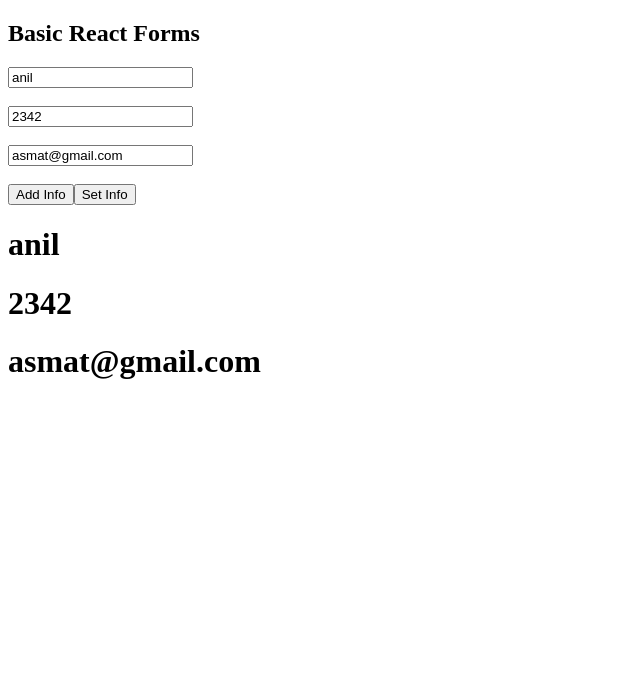
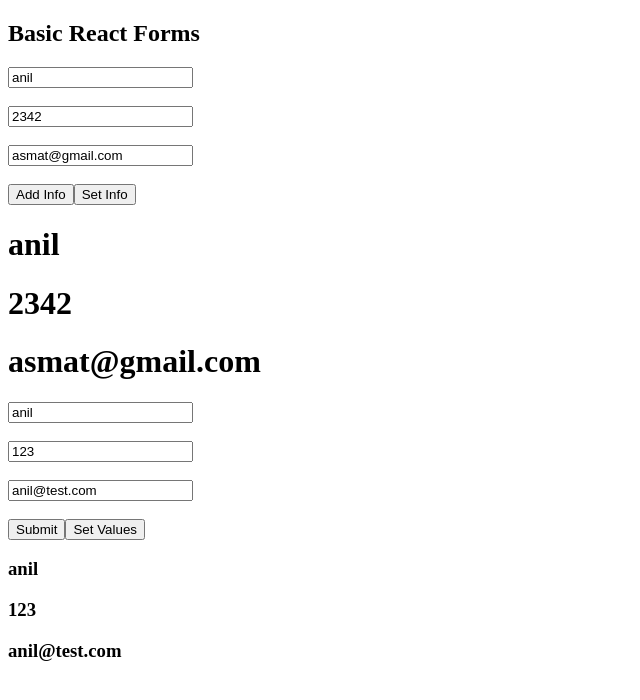
Before and after one commit to Chabsy123/angular-v19-tutorial, an Angular app: page / in a window 1280 px wide. Shown: the top 700 px of the page, without its empty margins (0-640 px from the left). Built offline with nearby package versions, Linux system fonts and the light colour scheme.

Commit message:
Add Reactive Form Group With Submit and Set

```diff
--- a/src/app/app.component.html
+++ b/src/app/app.component.html
@@ -448,3 +448,37 @@ type="text" name="user"
 <h1>{{ name.value }}</h1>
 <h1>{{ password.value }}</h1>
 <h1>{{ email.value }}</h1>
+
+<!-- Form Grouping in Reactive Forms -->
+
+<!--
+  Binds the form to the 'profileForm' FormGroup in the component.
+  Uses 'formControlName' to map each input to its corresponding control in the FormGroup.
+  The form triggers 'submitData()' when submitted.
+-->
+<form [formGroup]="profileForm" (ngSubmit)="submitData()">
+
+  <!-- Maps to profileForm.controls.name -->
+  <input type="text" placeholder="Enter Name" formControlName="name">
+  <br><br>
+
+  <!-- Maps to profileForm.controls.password -->
+  <input type="text" placeholder="Enter Password" formControlName="password">
+  <br><br>
+
+  <!-- Maps to profileForm.controls.email -->
+  <input type="text" placeholder="Enter Email" formControlName="email">
+  <br><br>
+
+  <!-- Submits the form and calls submitData() -->
+  <button type="submit">Submit</button>
+
+  <!-- Calls setValues() to pre-fill the form -->
+  <button type="button" (click)="setValues()">Set Values</button>
+
+</form>
+
+<!-- Live preview of values inside the FormGroup -->
+<h3>{{ profileForm.value.name }}</h3>
+<h3>{{ profileForm.value.password }}</h3>
+<h3>{{ profileForm.value.email }}</h3>
--- a/src/app/app.component.ts
+++ b/src/app/app.component.ts
@@ -6,10 +6,10 @@ import { Component, effect, signal, } from '@angular/core';
 // import { SignupComponent } from './signup/signup.component';
 // import { ProfileComponent } from '../profile/profile.component';
 // import { UserComponent } from './user/user.component';
-import {  NgSwitch, NgSwitchCase, NgSwitchDefault } from '@angular/common';
+import { NgSwitch, NgSwitchCase, NgSwitchDefault } from '@angular/common';
 import { RouterLink, RouterOutlet } from '@angular/router';
 import { HeaderComponent } from './header/header.component';
-import { FormControl, ReactiveFormsModule } from '@angular/forms';
+import { FormControl, FormGroup, ReactiveFormsModule } from '@angular/forms';
 
 // import { RouterOutlet } from '@angular/router';
 
@@ -422,4 +422,36 @@ setValue() {
     this.email.setValue("sidu@gmail.com");
   }
 
+  // form grouping.ts
+  // Form Grouping in Reactive Forms
+
+// Create a FormGroup with 3 FormControls: name, password, and email
+// This group links to the form in the template via [formGroup]="profileForm"
+profileForm = new FormGroup({
+  name: new FormControl('anil'),
+  password: new FormControl('123'),
+  email: new FormControl('anil@test.com'),
+});
+
+/**
+ * Programmatically updates all fields in the form group
+ * This connects to the 'Set Values' button in the template
+ */
+setValues() {
+  this.profileForm.setValue({
+    name: 'Peter',
+    password: '2212123',
+    email: 'anil@test.com'
+  });
 }
+
+/**
+ * Triggered when the form is submitted
+ * Logs the current form group values to the console
+ * Linked to the (ngSubmit)="submitData()" in the HTML
+ */
+submitData() {
+  console.log(this.profileForm.value);
+}
+
+}
```
Lines whose indentation alone changed are shown as unchanged.
